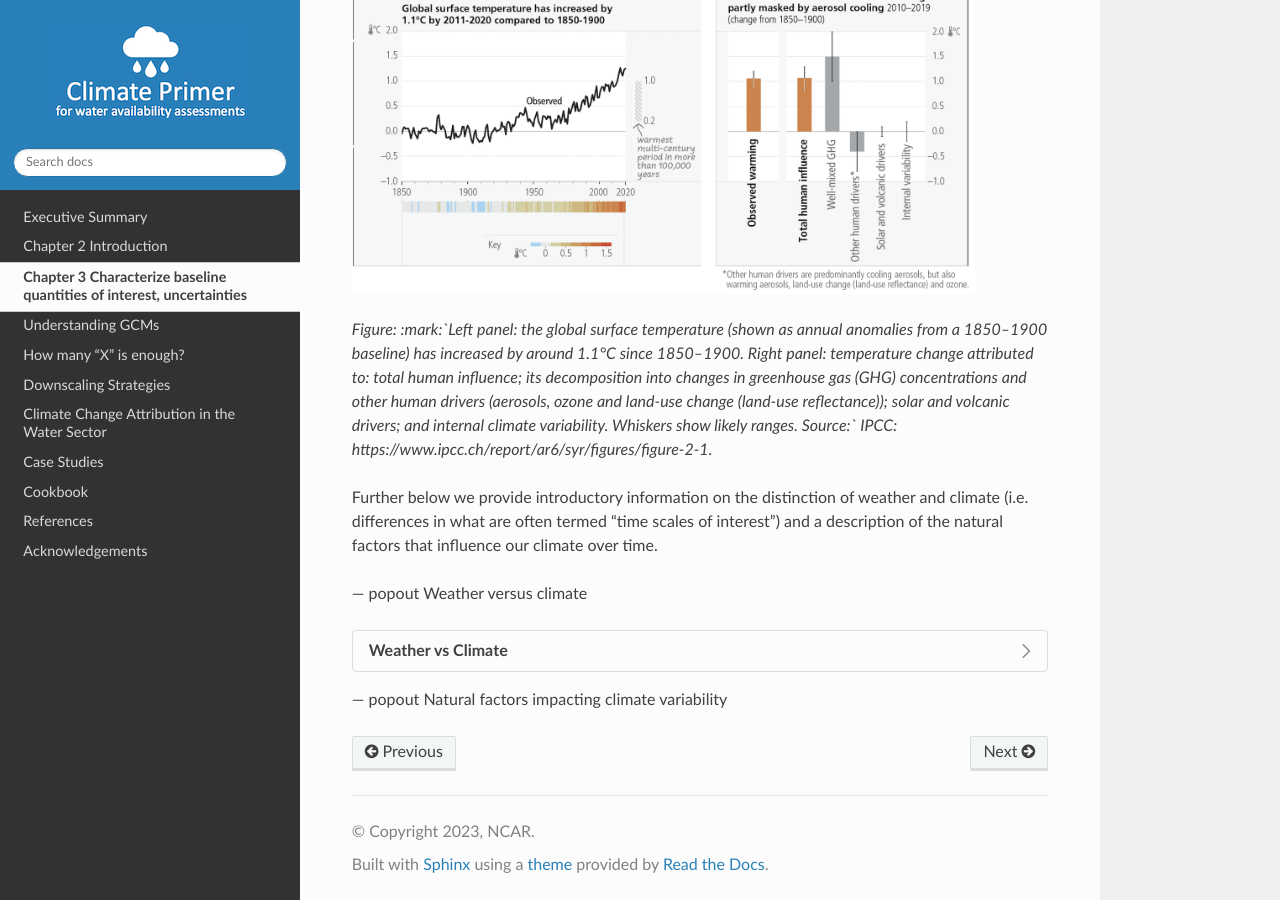
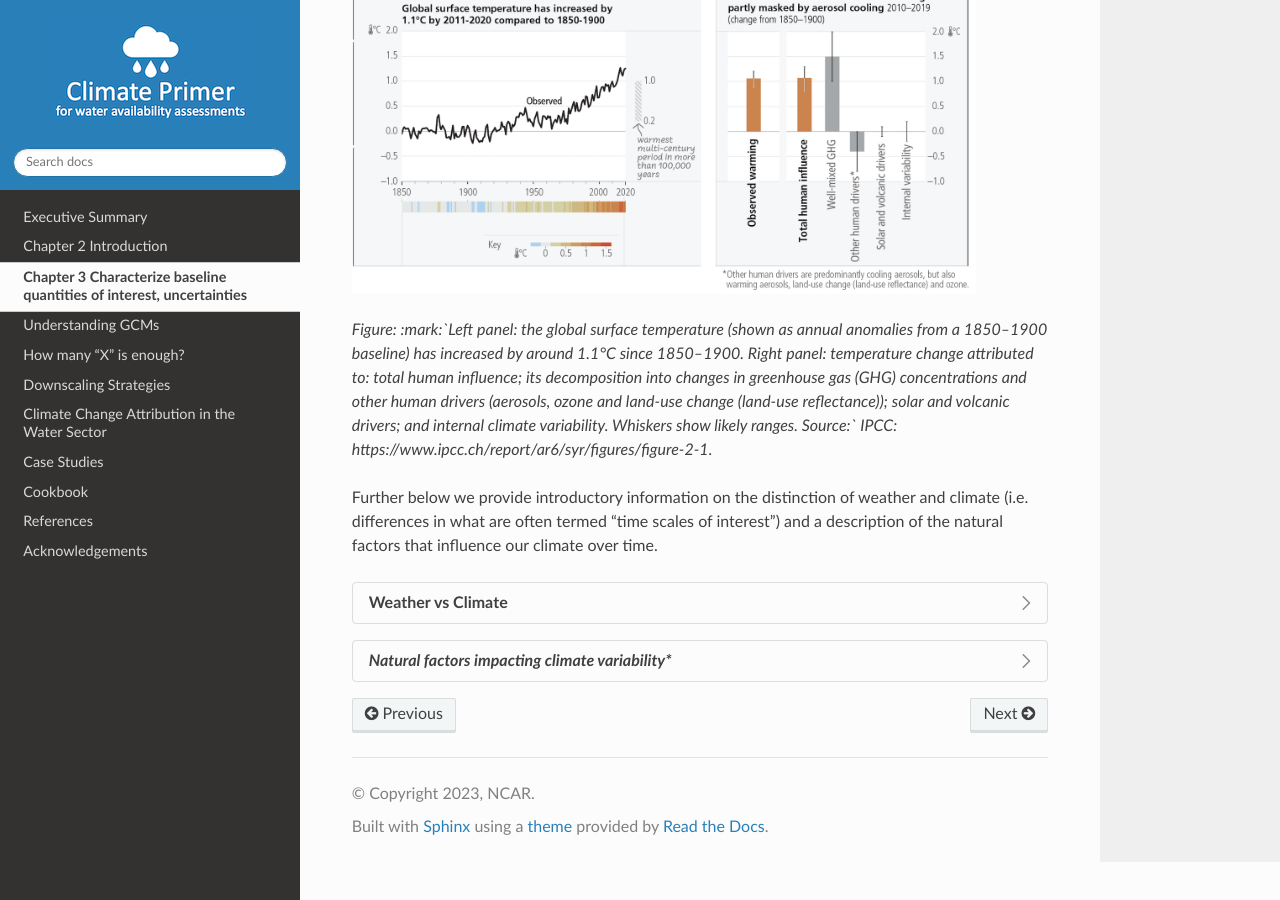
Before and after one commit to NCAR/climate-primer-water, a Sphinx documentation site: the page built from doc/baselines.rst, in a window 1280 px wide and 900 px high, scrolled down 1996 px. Built offline with Sphinx 7.4.7 and the Read the Docs theme 2.0.0, drawn with Linux system fonts in a browser that asks for light colours.

Commit message:
Update baselines.rst

```diff
--- a/doc/baselines.rst
+++ b/doc/baselines.rst
@@ -103,9 +103,6 @@
 influence our climate over time.
 
 
-
-— popout Weather versus climate
-
 .. dropdown:: **Weather vs Climate**
 
     Most of us know that climate and weather are not the same. It is sometimes said, "Climate is what you expect, weather is what you get."
@@ -132,14 +129,11 @@
 
     Climate models do predict specific weather events many years into the future, but not with the intention for use as time and site-specific forecasts. Rather, the intended use of climate model output is to generate statistics of weather phenomena, such as means and variability of precipitation or temperature, and thus to characterize the collective impact of weather events. These climate predictions are typically referred to as projections, or simulations, and lack the short-term specificity of weather predictions.`
 
-.. |image3| image:: media/ch3/image_intro_popout_weather2.png
-   :width: 6.25in
-   :height: 4.58333in
-.. |image4| image:: media/ch3/image_intro_popout_weather1.png
-   :width: 6.25in
-   :height: 4.58333in
+.. dropdown:: *Natural factors impacting climate variability**
 
-— popout Natural factors impacting climate variability
+
+
+
 
 .. |image1| image:: media/ch3/image_intro1.jpg
    :width: 5.20833in
@@ -147,3 +141,9 @@
 .. |image2| image:: media/ch3/image_intro2.png
    :width: 6.5in
    :height: 3.40278in
+.. |image3| image:: media/ch3/image_intro_popout_weather2.png
+   :width: 6.25in
+   :height: 4.58333in
+.. |image4| image:: media/ch3/image_intro_popout_weather1.png
+   :width: 6.25in
+   :height: 4.58333in
```
